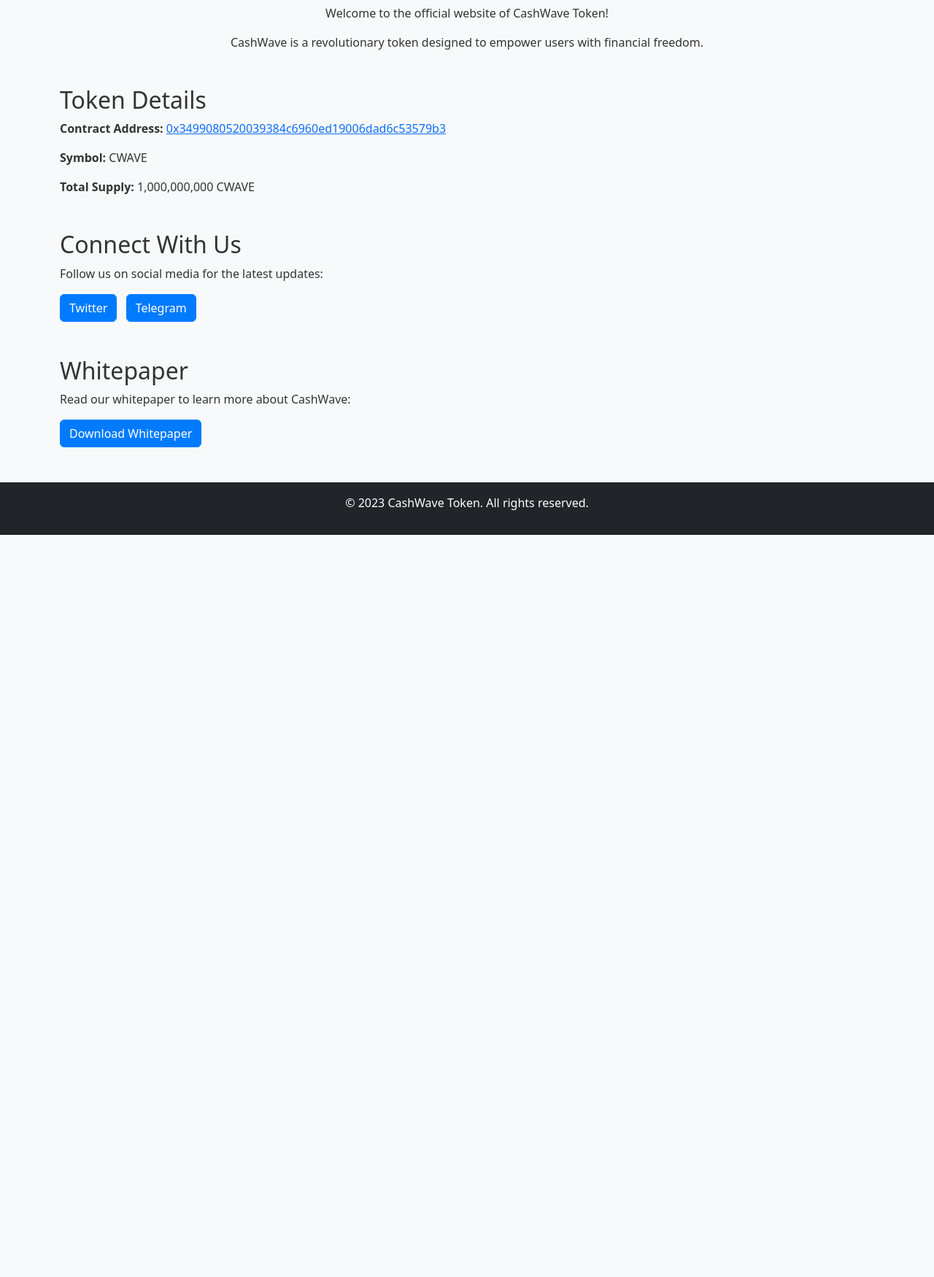
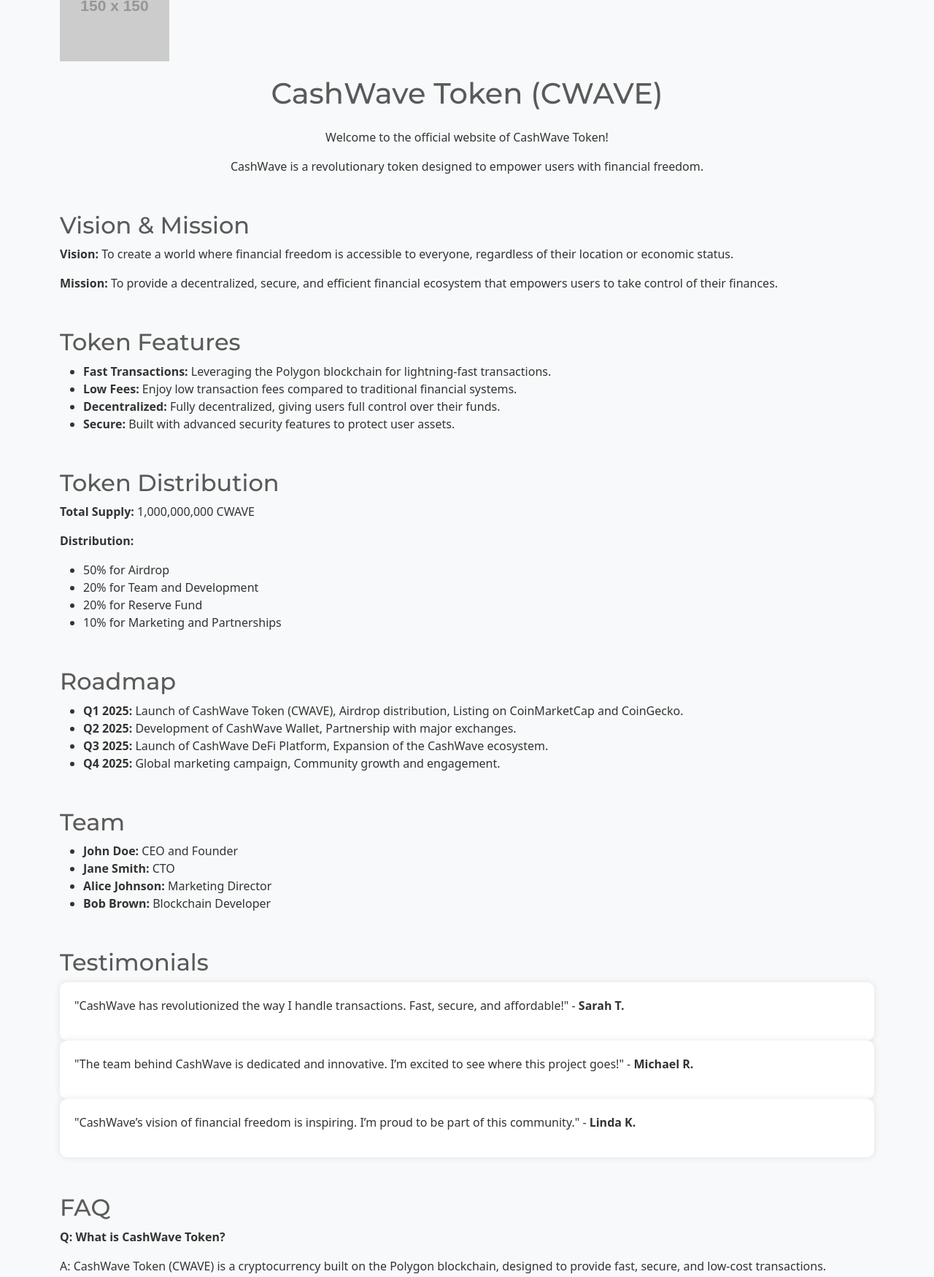
Before and after one commit to Cashwavetoken/cashwave-token, a plain HTML site: page index.html in a window 1280 px wide. Shown: the part 172-1922 px from the top of the page at 73% size. Before the commit the page ends 905 px from the top, so only its background shows below. Drawn offline with nearby package versions, Linux system fonts and the light colour scheme; placeholder pictures from the web are drawn by us.

Commit message:
Update index.html

```diff
--- a/index.html
+++ b/index.html
@@ -4,8 +4,8 @@
     <meta charset="UTF-8">
     <meta name="viewport" content="width=device-width, initial-scale=1.0">
     <title>CashWave Token</title>
-    <!-- Bootstrap CSS -->
-    <link href="https://cdn.jsdelivr.net/npm/bootstrap@5.3.0/dist/css/bootstrap.min.css" rel="stylesheet">
+    <!-- Bootstrap Minty Theme -->
+    <link href="https://cdn.jsdelivr.net/npm/bootswatch@5.3.0/dist/minty/bootstrap.min.css" rel="stylesheet">
     <!-- Custom CSS -->
     <style>
         body {
@@ -29,6 +29,20 @@
             background-color: #0056b3;
             border-color: #0056b3;
         }
+        .logo {
+            width: 150px;
+            height: 150px;
+            margin-bottom: 20px;
+        }
+        .section {
+            margin-bottom: 50px;
+        }
+        .testimonial-card {
+            background-color: #fff;
+            border-radius: 10px;
+            padding: 20px;
+            box-shadow: 0 0 10px rgba(0, 0, 0, 0.1);
+        }
     </style>
 </head>
 <body>
@@ -45,10 +59,16 @@
                         <a class="nav-link" href="#about">About</a>
                     </li>
                     <li class="nav-item">
-                        <a class="nav-link" href="#token-details">Token Details</a>
+                        <a class="nav-link" href="#features">Features</a>
                     </li>
                     <li class="nav-item">
-                        <a class="nav-link" href="#whitepaper">Whitepaper</a>
+                        <a class="nav-link" href="#roadmap">Roadmap</a>
+                    </li>
+                    <li class="nav-item">
+                        <a class="nav-link" href="#team">Team</a>
+                    </li>
+                    <li class="nav-item">
+                        <a class="nav-link" href="#faq">FAQ</a>
                     </li>
                     <li class="nav-item">
                         <a class="nav-link" href="#contact">Contact</a>
@@ -60,32 +80,103 @@
 
     <!-- Main Content -->
     <div class="container">
-        <h1 class="text-center mb-4">CashWave Token (CWAVE)</h1>
-        <p class="text-center">Welcome to the official website of CashWave Token!</p>
-        <p class="text-center">CashWave is a revolutionary token designed to empower users with financial freedom.</p>
+        <!-- Logo -->
+        <img src="https://via.placeholder.com/150x150/007BFF/FFFFFF?text=CW" alt="CashWave Logo" class="logo">
 
-        <!-- Token Details -->
-        <section id="token-details" class="my-5">
-            <h2>Token Details</h2>
-            <p><strong>Contract Address:</strong> <a href="https://polygonscan.com/token/0x3499080520039384c6960ed19006dad6c53579b3" target="_blank">0x3499080520039384c6960ed19006dad6c53579b3</a></p>
-            <p><strong>Symbol:</strong> CWAVE</p>
-            <p><strong>Total Supply:</strong> 1,000,000,000 CWAVE</p>
+        <!-- About Section -->
+        <section id="about" class="section">
+            <h1 class="text-center mb-4">CashWave Token (CWAVE)</h1>
+            <p class="text-center">Welcome to the official website of CashWave Token!</p>
+            <p class="text-center">CashWave is a revolutionary token designed to empower users with financial freedom.</p>
         </section>
 
-        <!-- Social Media Links -->
-        <section id="social-media" class="my-5">
-            <h2>Connect With Us</h2>
+        <!-- Vision & Mission -->
+        <section id="vision-mission" class="section">
+            <h2>Vision & Mission</h2>
+            <p><strong>Vision:</strong> To create a world where financial freedom is accessible to everyone, regardless of their location or economic status.</p>
+            <p><strong>Mission:</strong> To provide a decentralized, secure, and efficient financial ecosystem that empowers users to take control of their finances.</p>
+        </section>
+
+        <!-- Features Section -->
+        <section id="features" class="section">
+            <h2>Token Features</h2>
+            <ul>
+                <li><strong>Fast Transactions:</strong> Leveraging the Polygon blockchain for lightning-fast transactions.</li>
+                <li><strong>Low Fees:</strong> Enjoy low transaction fees compared to traditional financial systems.</li>
+                <li><strong>Decentralized:</strong> Fully decentralized, giving users full control over their funds.</li>
+                <li><strong>Secure:</strong> Built with advanced security features to protect user assets.</li>
+            </ul>
+        </section>
+
+        <!-- Token Distribution -->
+        <section id="distribution" class="section">
+            <h2>Token Distribution</h2>
+            <p><strong>Total Supply:</strong> 1,000,000,000 CWAVE</p>
+            <p><strong>Distribution:</strong></p>
+            <ul>
+                <li>50% for Airdrop</li>
+                <li>20% for Team and Development</li>
+                <li>20% for Reserve Fund</li>
+                <li>10% for Marketing and Partnerships</li>
+            </ul>
+        </section>
+
+        <!-- Roadmap Section -->
+        <section id="roadmap" class="section">
+            <h2>Roadmap</h2>
+            <ul>
+                <li><strong>Q1 2025:</strong> Launch of CashWave Token (CWAVE), Airdrop distribution, Listing on CoinMarketCap and CoinGecko.</li>
+                <li><strong>Q2 2025:</strong> Development of CashWave Wallet, Partnership with major exchanges.</li>
+                <li><strong>Q3 2025:</strong> Launch of CashWave DeFi Platform, Expansion of the CashWave ecosystem.</li>
+                <li><strong>Q4 2025:</strong> Global marketing campaign, Community growth and engagement.</li>
+            </ul>
+        </section>
+
+        <!-- Team Section -->
+        <section id="team" class="section">
+            <h2>Team</h2>
+            <ul>
+                <li><strong>John Doe:</strong> CEO and Founder</li>
+                <li><strong>Jane Smith:</strong> CTO</li>
+                <li><strong>Alice Johnson:</strong> Marketing Director</li>
+                <li><strong>Bob Brown:</strong> Blockchain Developer</li>
+            </ul>
+        </section>
+
+        <!-- Testimonials Section -->
+        <section id="testimonials" class="section">
+            <h2>Testimonials</h2>
+            <div class="testimonial-card">
+                <p>"CashWave has revolutionized the way I handle transactions. Fast, secure, and affordable!" - <strong>Sarah T.</strong></p>
+            </div>
+            <div class="testimonial-card">
+                <p>"The team behind CashWave is dedicated and innovative. I’m excited to see where this project goes!" - <strong>Michael R.</strong></p>
+            </div>
+            <div class="testimonial-card">
+                <p>"CashWave’s vision of financial freedom is inspiring. I’m proud to be part of this community." - <strong>Linda K.</strong></p>
+            </div>
+        </section>
+
+        <!-- FAQ Section -->
+        <section id="faq" class="section">
+            <h2>FAQ</h2>
+            <p><strong>Q: What is CashWave Token?</strong></p>
+            <p>A: CashWave Token (CWAVE) is a cryptocurrency built on the Polygon blockchain, designed to provide fast, secure, and low-cost transactions.</p>
+            <p><strong>Q: How can I buy CWAVE tokens?</strong></p>
+            <p>A: You can buy CWAVE tokens on major cryptocurrency exchanges or through our official website.</p>
+            <p><strong>Q: What is the total supply of CWAVE tokens?</strong></p>
+            <p>A: The total supply of CWAVE tokens is 1,000,000,000.</p>
+        </section>
+
+        <!-- Contact Section -->
+        <section id="contact" class="section">
+            <h2>Contact Us</h2>
             <p>Follow us on social media for the latest updates:</p>
             <p>
                 <a href="https://x.com/CashWaveToken" target="_blank" class="btn btn-primary me-2">Twitter</a>
                 <a href="https://t.me/CashWaveToken" target="_blank" class="btn btn-primary">Telegram</a>
             </p>
-        </section>
-
-        <!-- Whitepaper -->
-        <section id="whitepaper" class="my-5">
-            <h2>Whitepaper</h2>
-            <p>Read our whitepaper to learn more about CashWave:</p>
+            <p>Download our whitepaper to learn more about CashWave:</p>
             <p><a href="CashWave_Whitepaper.pdf" target="_blank" class="btn btn-primary">Download Whitepaper</a></p>
         </section>
     </div>
```
